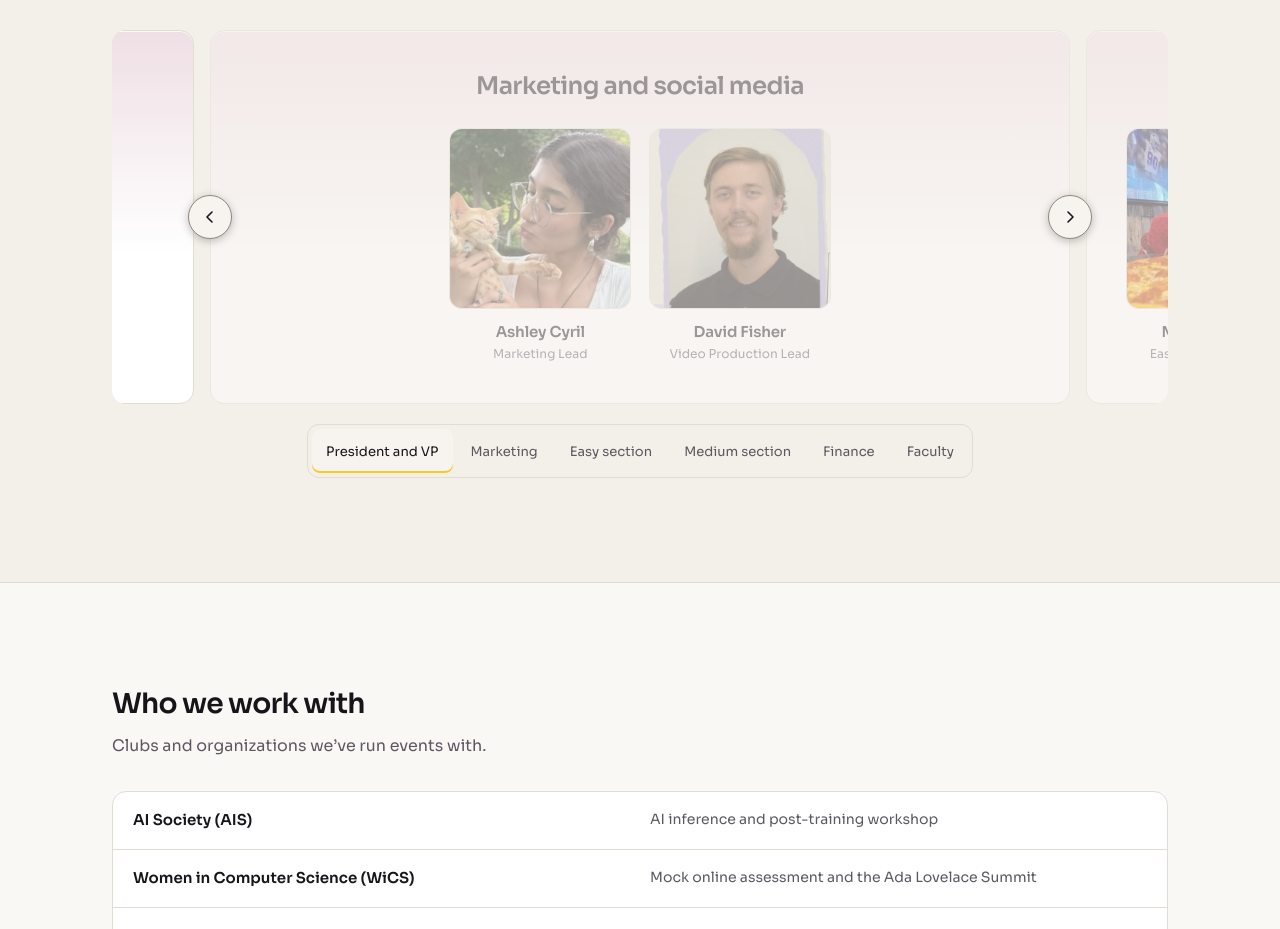
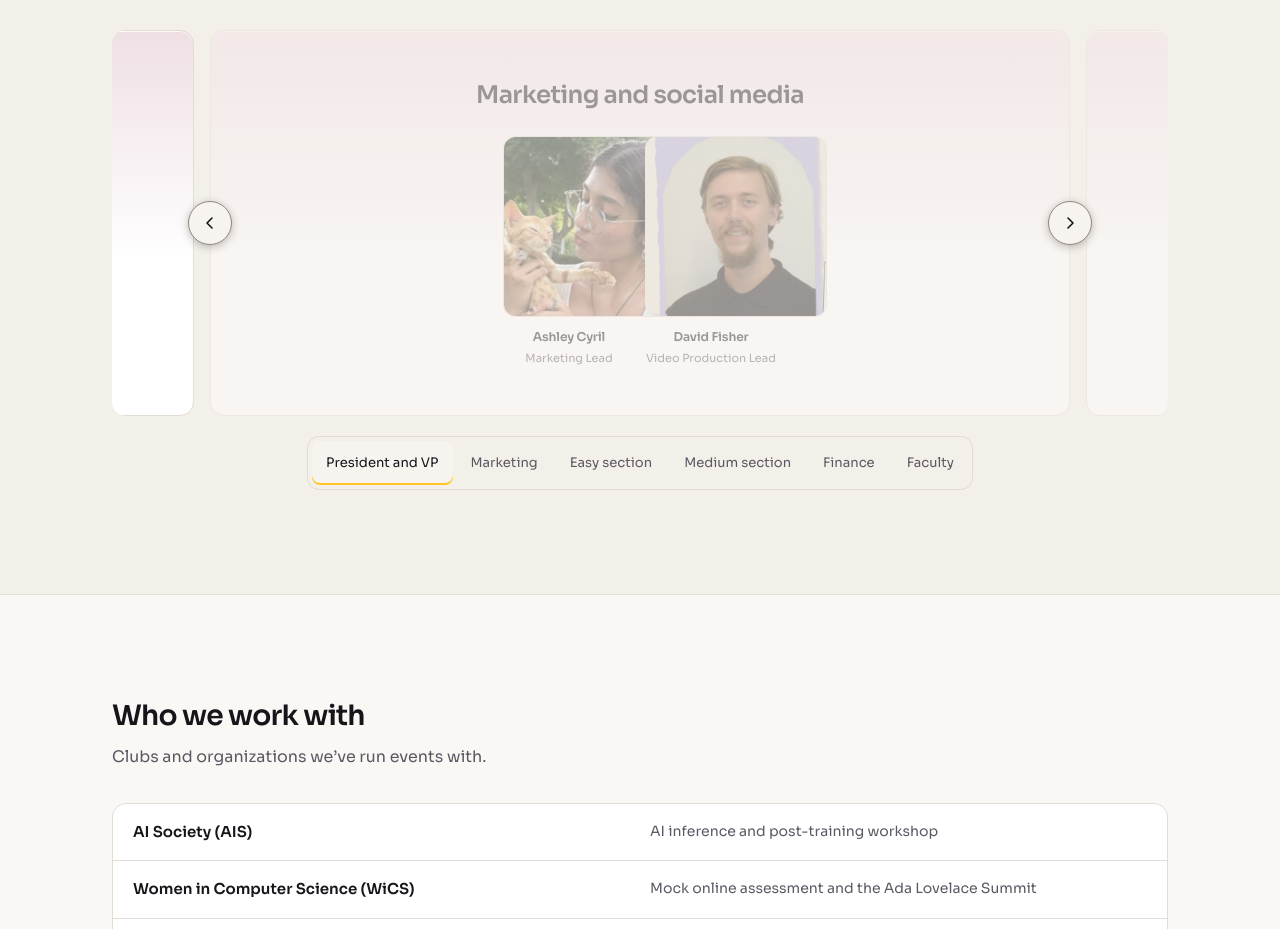
Before and after one commit to Hacker-Devils/web-hackerdevils, a Next.js app: page /about in a window 1280 px wide. Shown: the part 1020-1949 px from the top of the page. Built offline with nearby package versions, Linux system fonts and the light colour scheme.

Commit message:
Keep board names on one line at every width

```diff
--- a/app/globals.css
+++ b/app/globals.css
@@ -1498,9 +1498,10 @@ html {
 }
 
 .gallery-stage {
-  --frame: min(86cqi, 860px);
+  --frame: min(92cqi, 860px);
   --portrait: clamp(92px, 30cqi, 150px);
-  --portrait-gap: 20px;
+  --slot: 130px; /* Room for the longest name on one line, wider than the portrait on phones. */
+  --portrait-gap: 12px;
   --arrow: 36px;
   position: relative;
 }
@@ -1574,7 +1575,7 @@ html {
   flex: 0 0 var(--frame);
   flex-direction: column;
   justify-content: center;
-  padding: 32px 20px;
+  padding: 32px 12px;
   border: 1px solid var(--line);
   border-radius: var(--radius-panel);
   background: linear-gradient(180deg, color-mix(in srgb, var(--maroon) 14%, var(--raised)), var(--raised) 60%);
@@ -1601,20 +1602,20 @@ html {
   flex-wrap: wrap;
   justify-content: center;
   gap: 28px var(--portrait-gap);
-  max-width: calc(2 * var(--portrait) + var(--portrait-gap));
+  max-width: calc(2 * var(--slot) + var(--portrait-gap));
   margin-inline: auto;
 }
 
 .gallery-frame li {
-  width: var(--portrait);
+  width: var(--slot);
 }
 
 .portrait {
   display: block;
-  width: 100%;
+  width: var(--portrait);
   height: auto;
   aspect-ratio: 1;
-  margin-bottom: 14px;
+  margin: 0 auto 14px;
   border-radius: 12px;
   background: var(--soft);
   box-shadow: 0 0 0 1px var(--line);
@@ -1622,21 +1623,20 @@ html {
 }
 
 .gallery-frame h4 {
-  font-size: 1rem;
+  font-size: 0.8125rem;
+  white-space: nowrap;
   line-height: 1.3;
 }
 
 .gallery-frame li p {
   margin-top: 4px;
   color: var(--ink-muted);
-  font-size: 0.8125rem;
+  font-size: 0.75rem;
   line-height: 1.45;
 }
 
 .gallery-tabs {
   display: flex;
-  flex-wrap: wrap;
-  justify-content: center;
   gap: 4px;
   width: fit-content;
   max-width: 100%;
```
